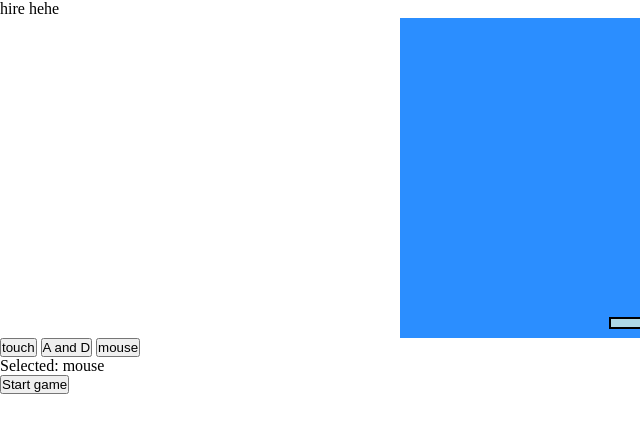
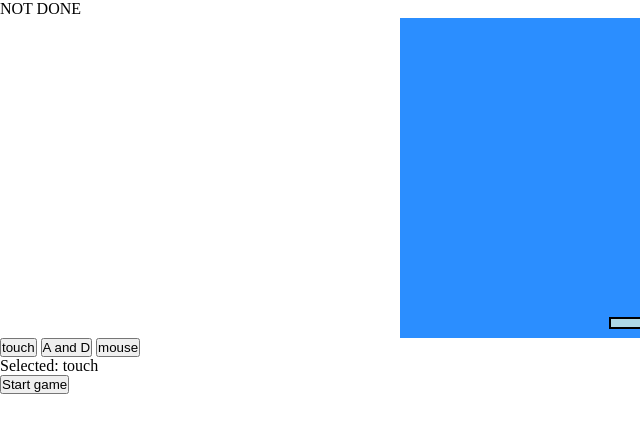
Before and after one commit to StewardHail3433/StewardHail3433.github.io, a plain HTML site: page index.html in a window 1280 px wide. Shown: the full height of the page, 0-640 px from the left. Drawn offline with Linux system fonts and the light colour scheme.

Commit message:
touch is bad

```diff
--- a/index.html
+++ b/index.html
@@ -5,7 +5,7 @@
         <link rel="stylesheet" href="styles/style.css">
     </head>
     <body>
-        <p>hire hehe</p>
+        <p>NOT DONE</p>
         <canvas id="myCanvas" width="480" height="320"></canvas>
         <button id="touch">touch</button>
         <button id="key">A and D</button>
--- a/scripts/breakout.js
+++ b/scripts/breakout.js
@@ -216,7 +216,7 @@ document.getElementById("runButton").addEventListener("click", function () {
     this.disabled = true;
 });
 
-let selected = "mouse";
+let selected = "touch";
 function controls() {
 
     document.getElementById("touch").addEventListener("click", function () {
```
